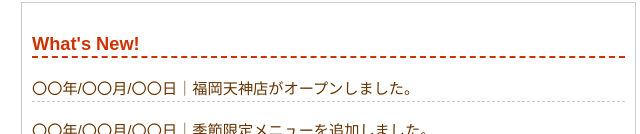
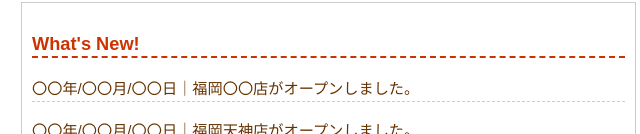
Before and after one commit to SatoruMitsuya/Sakitin-sample, a plain HTML site: page index.html in a window 1280 px wide. Shown: the part 666-800 px from the top of the page, 139-779 px from the left. Drawn offline with Linux system fonts and the light colour scheme.

Commit message:
add What'sNEW

```diff
--- a/index.html
+++ b/index.html
@@ -43,6 +43,7 @@
                 <section>
                     <div id="newsbox">
                         <h3 class="midasi">What's New!</h3>
+                        <p>〇〇年/〇〇月/〇〇日｜福岡〇〇店がオープンしました。</p>
                         <p>〇〇年/〇〇月/〇〇日｜福岡天神店がオープンしました。</p>
                         <p>〇〇年/〇〇月/〇〇日｜季節限定メニューを追加しました。</p>
                         <p>〇〇年/〇〇月/〇〇日｜産地情報を更新しました。</p>
```
